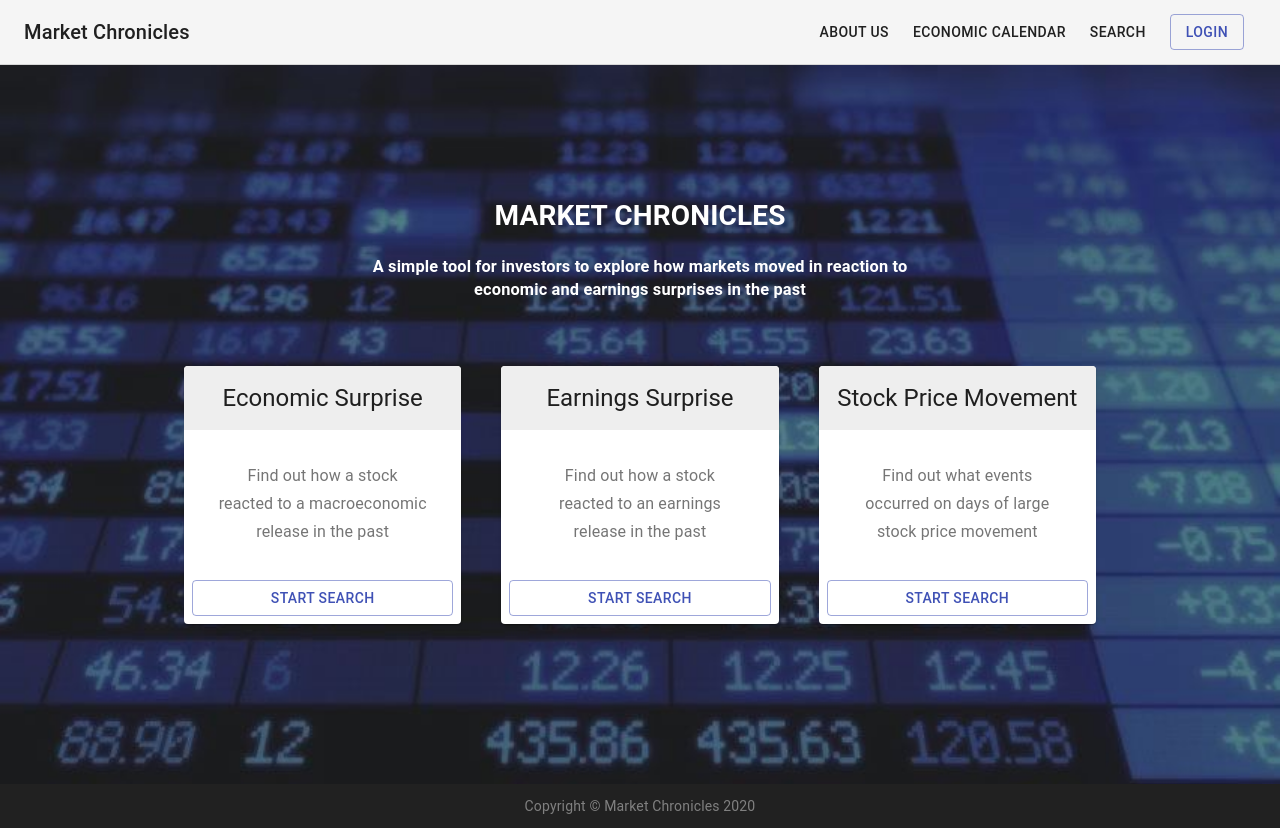
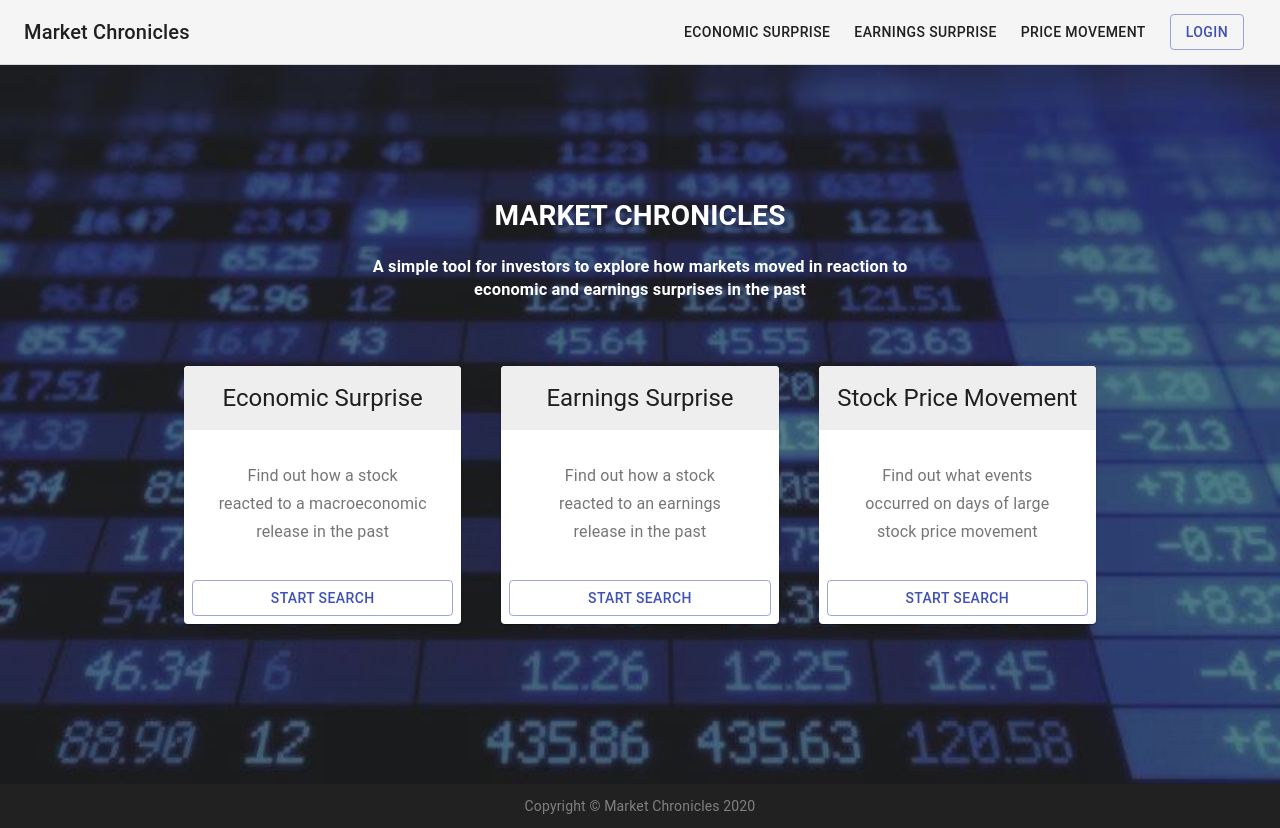
Before and after one commit to nxwcharlene/marketChronicles, a React (Create React App) app in the folder frontend2/: page / in a window 1280 px wide. Built offline with nearby package versions, Linux system fonts and the light colour scheme.

Commit message:
test commit

```diff
--- a/frontend2/src/App.js
+++ b/frontend2/src/App.js
@@ -27,9 +27,9 @@ class App extends Component{
             <Router>
                 <Switch>
                     <Route exact path ="/" component={MainPage} />
-                    <Route path ="/macro" component={MacroPage} />
+                    <Route path ="/economic" component={MacroPage} />
                     <Route path ="/earnings" component={EarningsPage} />
-                    <Route path ="/event" component={EventsPage} />
+                    <Route path ="/price_movement" component={EventsPage} />
                 </Switch>
             </Router>
         );
--- a/frontend2/src/pages/macropage.js
+++ b/frontend2/src/pages/macropage.js
@@ -59,14 +59,14 @@ function MacroPage() {
                             Market Chronicles
                         </Typography>
                         <nav>
-                        <Link variant="button" color="textPrimary" href="#" className={classes.link}>
-                            ABOUT US
+                            <Link variant="button" color="textPrimary" href="/" className={classes.link}>
+                                HOME
                             </Link>
-                        <Link variant="button" color="textPrimary" href="#" className={classes.link}>
-                            ECONOMIC CALENDAR
+                            <Link variant="button" color="textPrimary" href="/earnings" className={classes.link}>
+                                EARNINGS SURPRISE
                             </Link>
-                        <Link variant="button" color="textPrimary" href="#" className={classes.link}>
-                            SEARCH
+                            <Link variant="button" color="textPrimary" href="/price_movement" className={classes.link}>
+                                PRICE MOVEMENT
                             </Link>
                         </nav>
                         <Button href="#" color="primary" variant="outlined" className={classes.link}>
@@ -75,21 +75,20 @@ function MacroPage() {
                     </Toolbar>
                 </AppBar>
 
-                <h2>&emsp; Market Chronicles</h2>
                 <div style={{height:20, backgroundColor: "#375259"}}/>
                 <div style={{height:5, backgroundColor: "#cccecf"}}/>
-                <p>&emsp; Welcome to our macro page!</p>
-                <div style={{height:5}}/>
-                <h3>&emsp; Search for past economic surprises</h3>
+
+                <Container maxWidth="xl">
+                    <h3>Search for past economic surprises</h3>
                     <form>
                         <label>
-                        &emsp; Region:
+                            Region:
                             <input type="text" name="name" />
                         </label>
                         <input type="submit" value="Submit" />
                         <div style={{height:10}}/>
                         <label>
-                        &emsp; Select a region:
+                            Select a region:
                                 <select>
                                 <option value="US">US</option>
                                 <option value="EMEA">EMEA</option>
@@ -100,7 +99,7 @@ function MacroPage() {
                     </form>
 
                     <div style={{height:50}}/>
-              <h3>&emsp; Random test input boxes</h3>
+                    <h3>Random test input boxes</h3>
 
                     <DropdownList
                     data={country}
@@ -108,8 +107,11 @@ function MacroPage() {
                     </DropdownList>
 
                     <hr></hr>
-                <h3>&emsp; Results </h3>
+                    <h3>Results </h3>
                     <MacroResults />
+
+                </Container>
+
             </div>
     </React.Fragment>
   );
--- a/frontend2/src/pages/mainpage.js
+++ b/frontend2/src/pages/mainpage.js
@@ -23,7 +23,7 @@ function Copyright() {
   return (
     <div variant="body2" style={{ color:"grey" }} align="center">
       {'Copyright © '}
-      <Link color="inherit" href="https://material-ui.com/">
+      <Link color="inherit" href="/">
         Market Chronicles
       </Link>{' '}
       {new Date().getFullYear()}
@@ -91,7 +91,7 @@ const tiers = [
     title: 'Economic Surprise',
     price: '',
     description: ['Find out how a stock', 'reacted to a macroeconomic', 'release in the past',],
-    button: '/macro',
+    button: '/economic',
     buttonText: 'Start Search',
     buttonVariant: 'outlined',
   },
@@ -116,7 +116,7 @@ const tiers = [
       'occurred on days of large',
       'stock price movement',
     ],
-    button: '/event',
+    button: '/price_movement',
     buttonText: 'Start Search',
     buttonVariant: 'outlined',
   },
@@ -147,18 +147,18 @@ export default function MainPage() {
           <CssBaseline />
           <AppBar position="static" color="default" elevation={0} className={classes.appBar}>
             <Toolbar className={classes.toolbar}>
-              <Typography variant="h6" color="inherit" noWrap className={classes.toolbarTitle}>
-                Market Chronicles
-              </Typography>
+                  <Typography variant="h6" color="inherit" noWrap className={classes.toolbarTitle}>
+                    Market Chronicles
+                  </Typography>
               <nav>
-                <Link variant="button" color="textPrimary" href="#" className={classes.link}>
-                  ABOUT US
+                <Link variant="button" color="textPrimary" href="/economic" className={classes.link}>
+                  ECONOMIC SURPRISE
                 </Link>
-                <Link variant="button" color="textPrimary" href="#" className={classes.link}>
-                  ECONOMIC CALENDAR
+                <Link variant="button" color="textPrimary" href="/earnings" className={classes.link}>
+                  EARNINGS SURPRISE
                 </Link>
-                <Link variant="button" color="textPrimary" href="#" className={classes.link}>
-                  SEARCH
+                <Link variant="button" color="textPrimary" href="/price_movement" className={classes.link}>
+                  PRICE MOVEMENT
                 </Link>
               </nav>
               <Button href="#" color="primary" variant="outlined" className={classes.link}>
```
Lines whose indentation alone changed are shown as unchanged.
